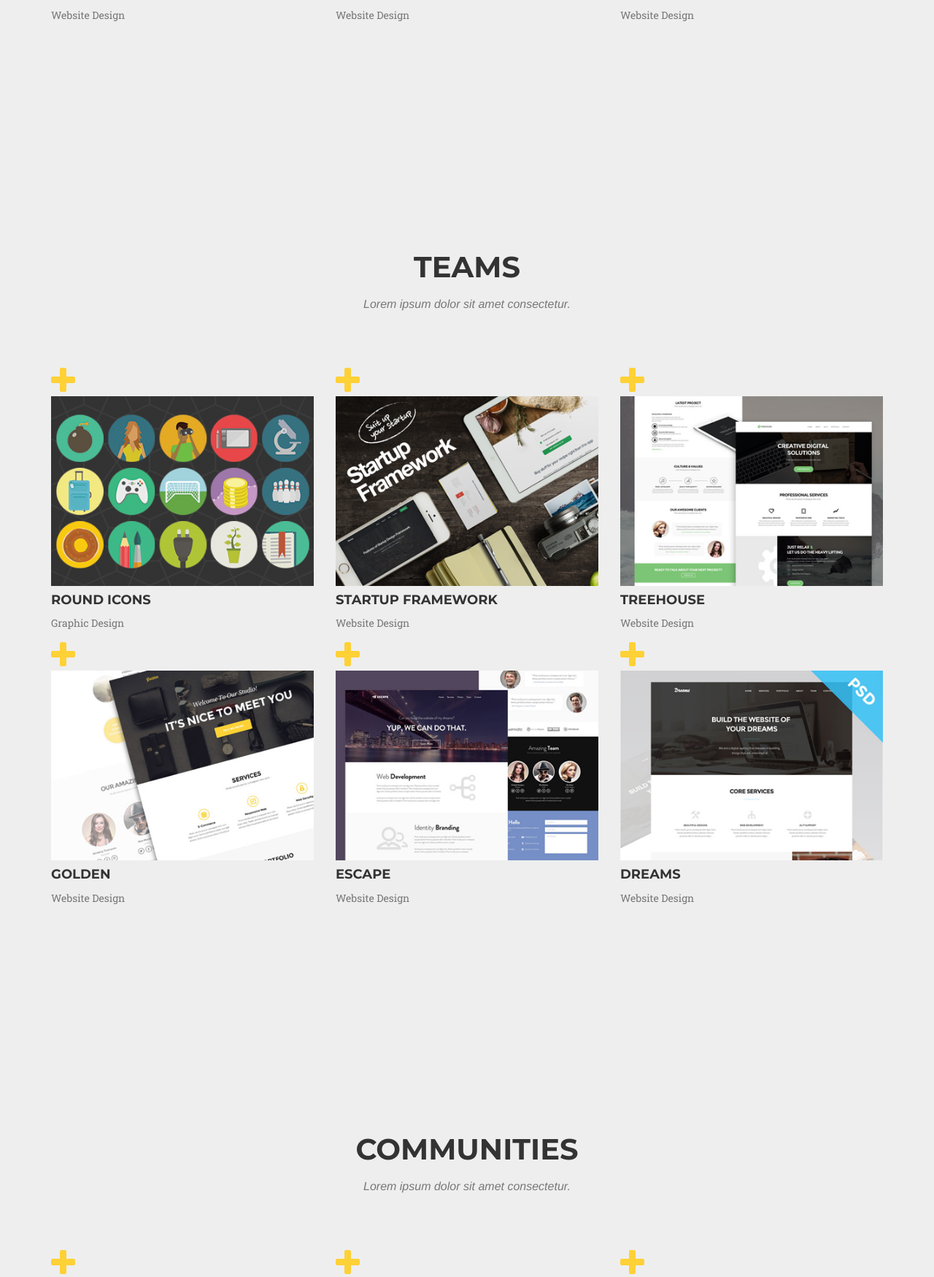
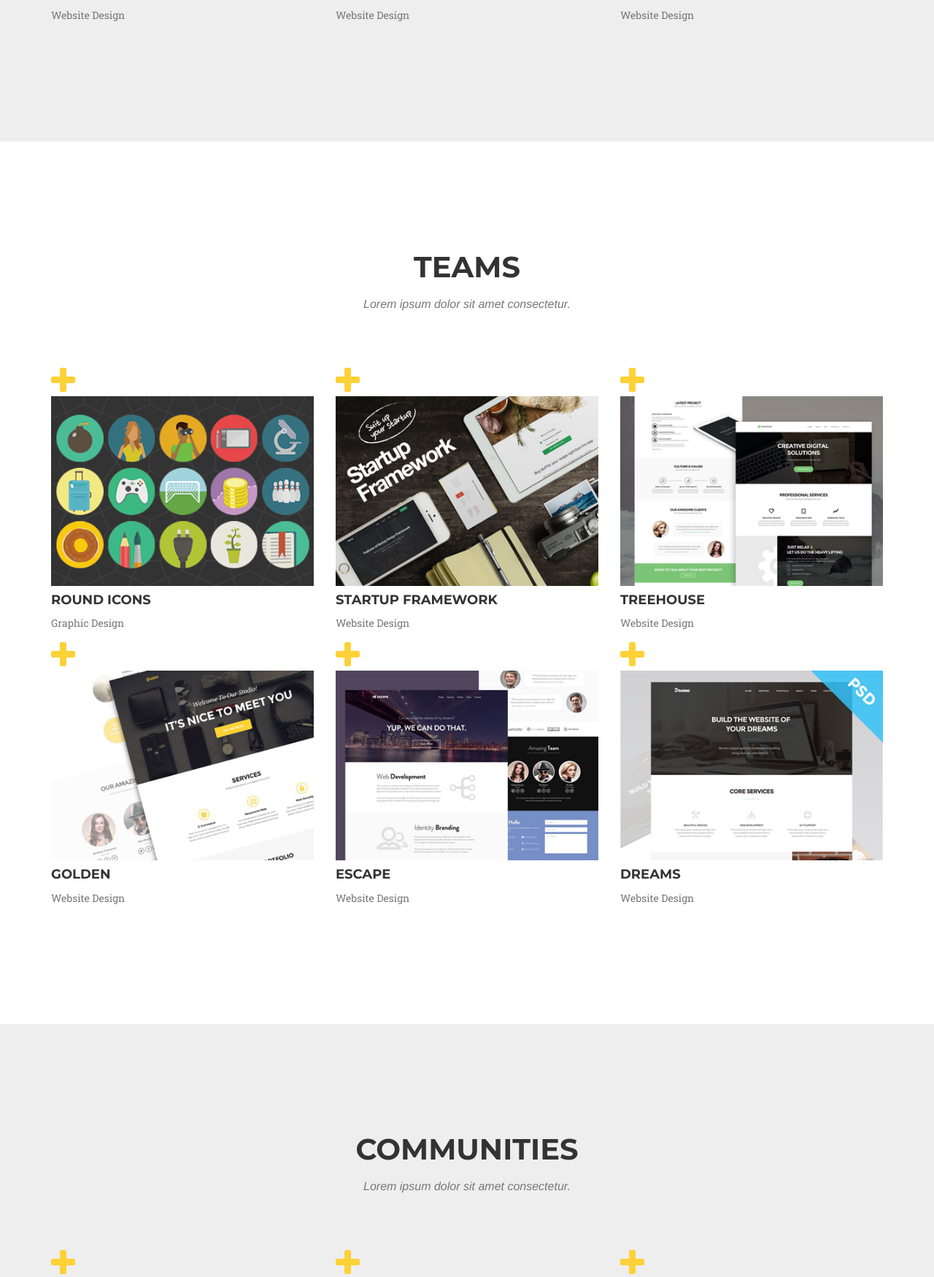
Before and after one commit to bryanbernal97/idb, a Flask app: page / in a window 1280 px wide. Shown: the part 2475-4225 px from the top of the page at 73% size. Run offline with Flask 2, Linux system fonts and the light colour scheme; some libraries are stand-ins or nearby versions; some web fonts are replaced.

Commit message:
Alternating colors for different sections.

```diff
--- a/templates/index.html
+++ b/templates/index.html
@@ -90,7 +90,7 @@
         </div>
     </header>
 
-    <!-- Services Section -->
+    <!-- Streamers Section -->
     <section id="streamers">
         <div class="container">
             <div class="row">
@@ -227,7 +227,7 @@
     </section>
 
     <!-- Teams Grid Section -->
-    <section id="teams" class="bg-light-gray">
+    <section id="teams">
         <div class="container">
             <div class="row">
                 <div class="col-lg-12 text-center">
```
